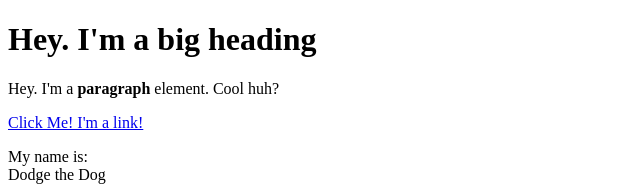
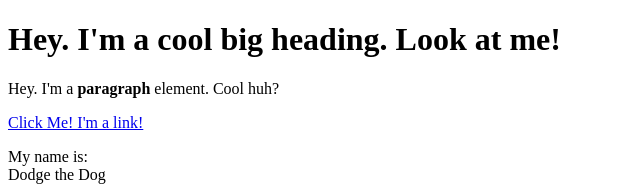
Before and after one commit to tiarajain/series-movies, a plain HTML site: page test.html in a window 1280 px wide. Shown: the top 186 px of the page, without its empty margins (0-640 px from the left). Drawn offline with Linux system fonts and the light colour scheme.

Commit message:
Added "cool" to the heading

```diff
--- a/test.html
+++ b/test.html
@@ -4,7 +4,7 @@
 	<title>Test Page</title>
 </head>
 <body>
-	<h1> Hey. I'm a big heading </h1>
+	<h1> Hey. I'm a cool big heading. Look at me!</h1>
 	<p>Hey. I'm a <b>paragraph</b> element. Cool huh?</p>
 	<a href="https://google.com" target="_blank" title="Let's go to Google">Click Me! I'm a link!</a>
 	<p> My name is:<br>
```
